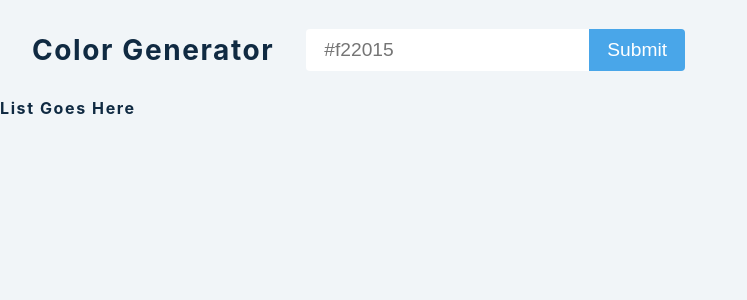
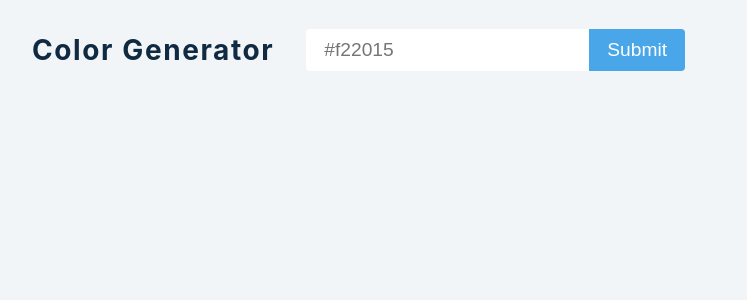
Before and after one commit to Mohammadreza-Najafi/ColorGenerator-with-React, a React (Vite) app: page / in a window 1280 px wide. Shown: the top 300 px of the page, without its empty margins (0-747 px from the left). Built offline with nearby package versions, Linux system fonts and the light colour scheme.

Commit message:
render color list

```diff
--- a/src/App.jsx
+++ b/src/App.jsx
@@ -36,7 +36,9 @@
           </section>
 
           <section className="colors">
-                <h4>list goes here</h4>
+              {list.map((color,index) => {
+                  return <SingleColor key={index} {...color} index={index}/>
+              })}
           </section>
       </>
   )
```
